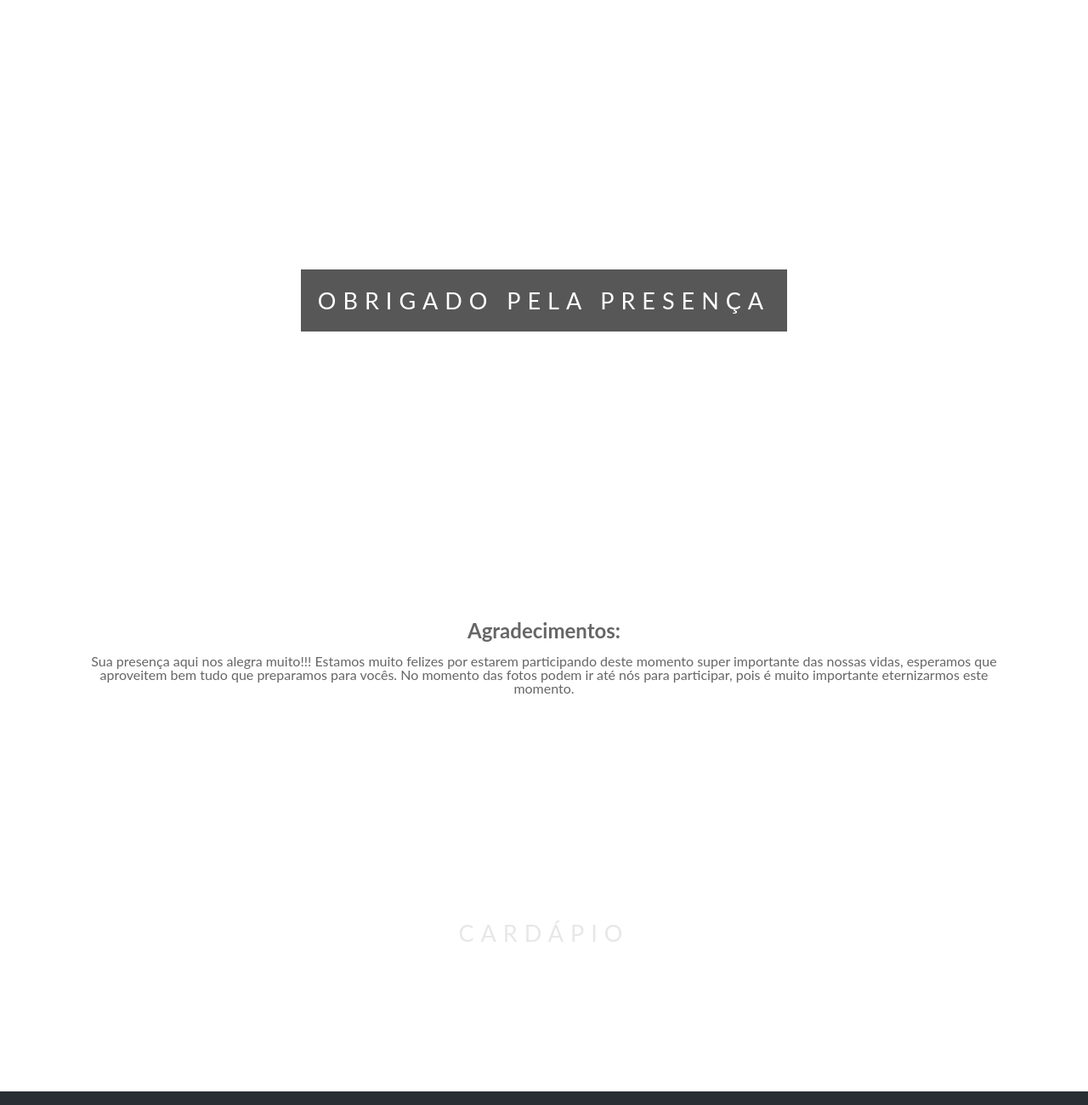
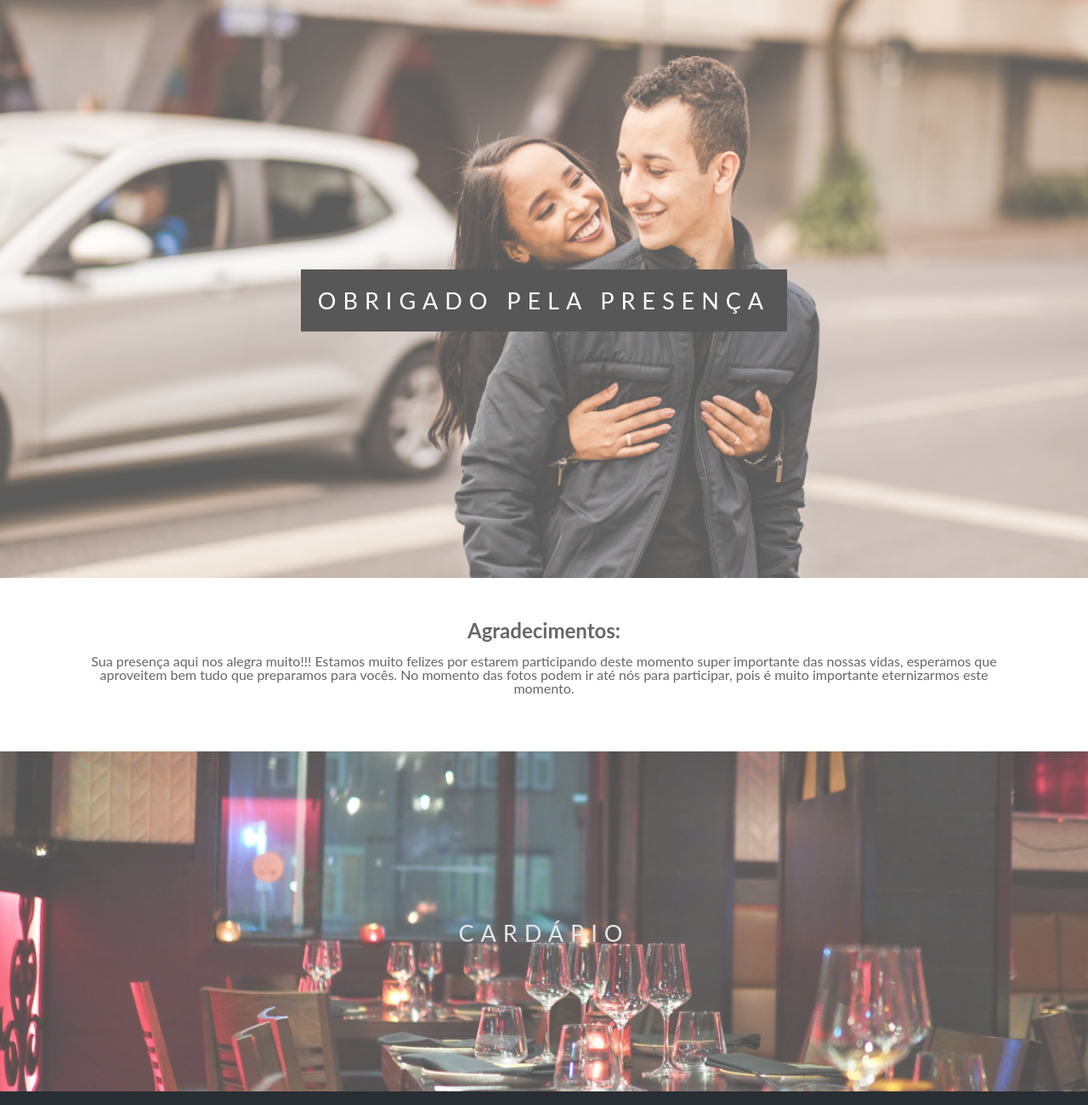
Before and after one commit to Rafael862/mymarriage, a plain HTML site: page index.html in a window 1280 px wide. Shown: the top 1300 px of the page at 85% size. Drawn offline with Linux system fonts and the light colour scheme; the site is published under a folder, as on GitHub Pages, so addresses that start at the root find nothing.

Commit message:
agora vai

```diff
--- a/style/style.css
+++ b/style/style.css
@@ -15,7 +15,7 @@ div {
 }
 
 .pimg1 {
-    background-image: url("/imagens/foto1-editada.jpeg");
+    background-image: url("../imagens/foto1-editada.jpeg");
     background-attachment: fixed;
     background-size: cover;
     background-repeat: no-repeat;
@@ -26,7 +26,7 @@ div {
 }
 
 .pimg2 {
-    background-image: url("/imagens/foto2-editada.jpeg");
+    background-image: url("../imagens/foto2-editada.jpeg");
     background-attachment: fixed;
     background-size: cover;
     background-repeat: no-repeat;
@@ -37,7 +37,7 @@ div {
 }
 
 .pimg3 {
-    background-image: url("/imagens/foto3-editada.jpeg");
+    background-image: url("../imagens/foto3-editada.jpeg");
     background-attachment: fixed;
     background-size: cover;
     background-repeat: no-repeat;
```
